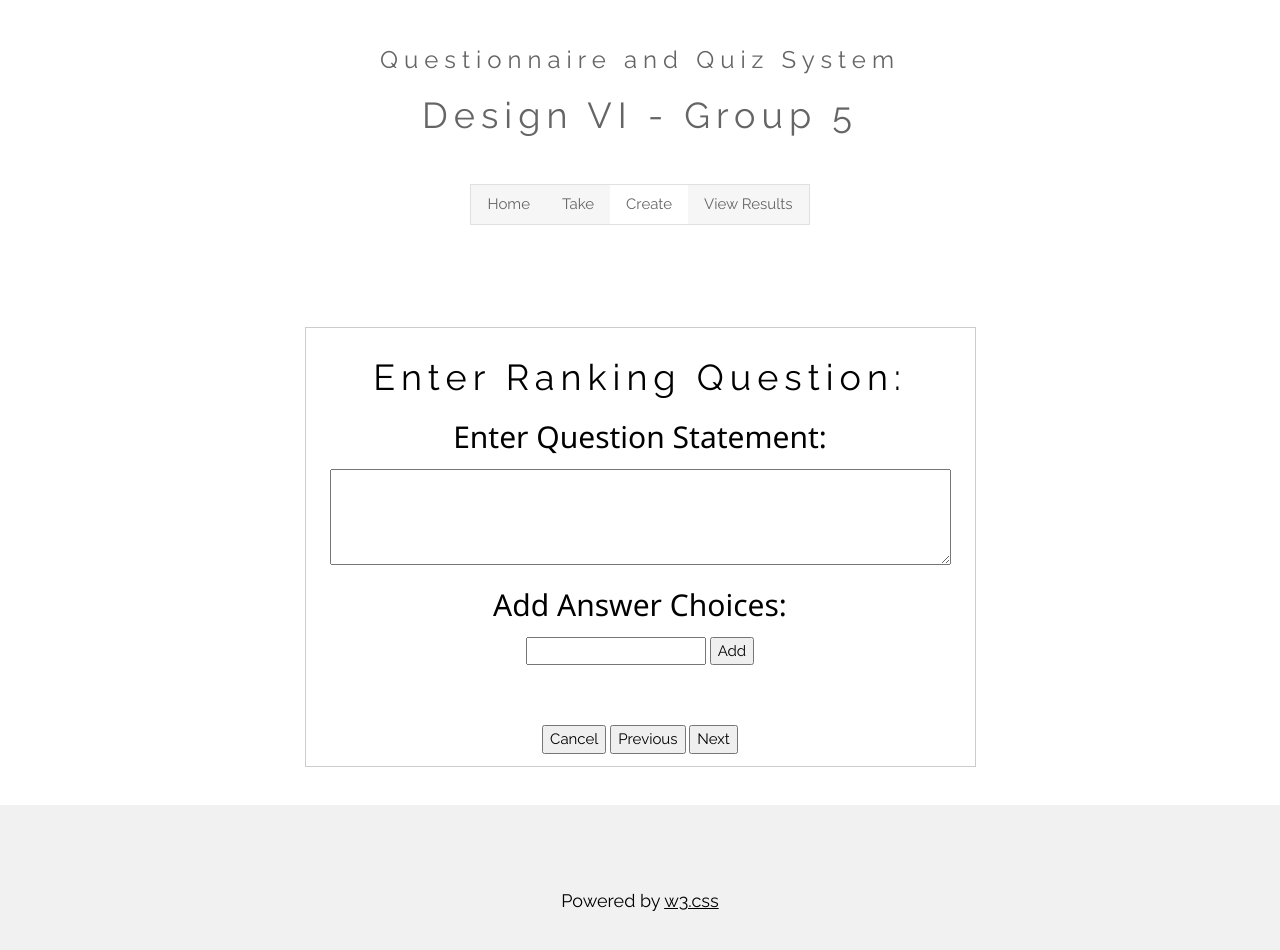
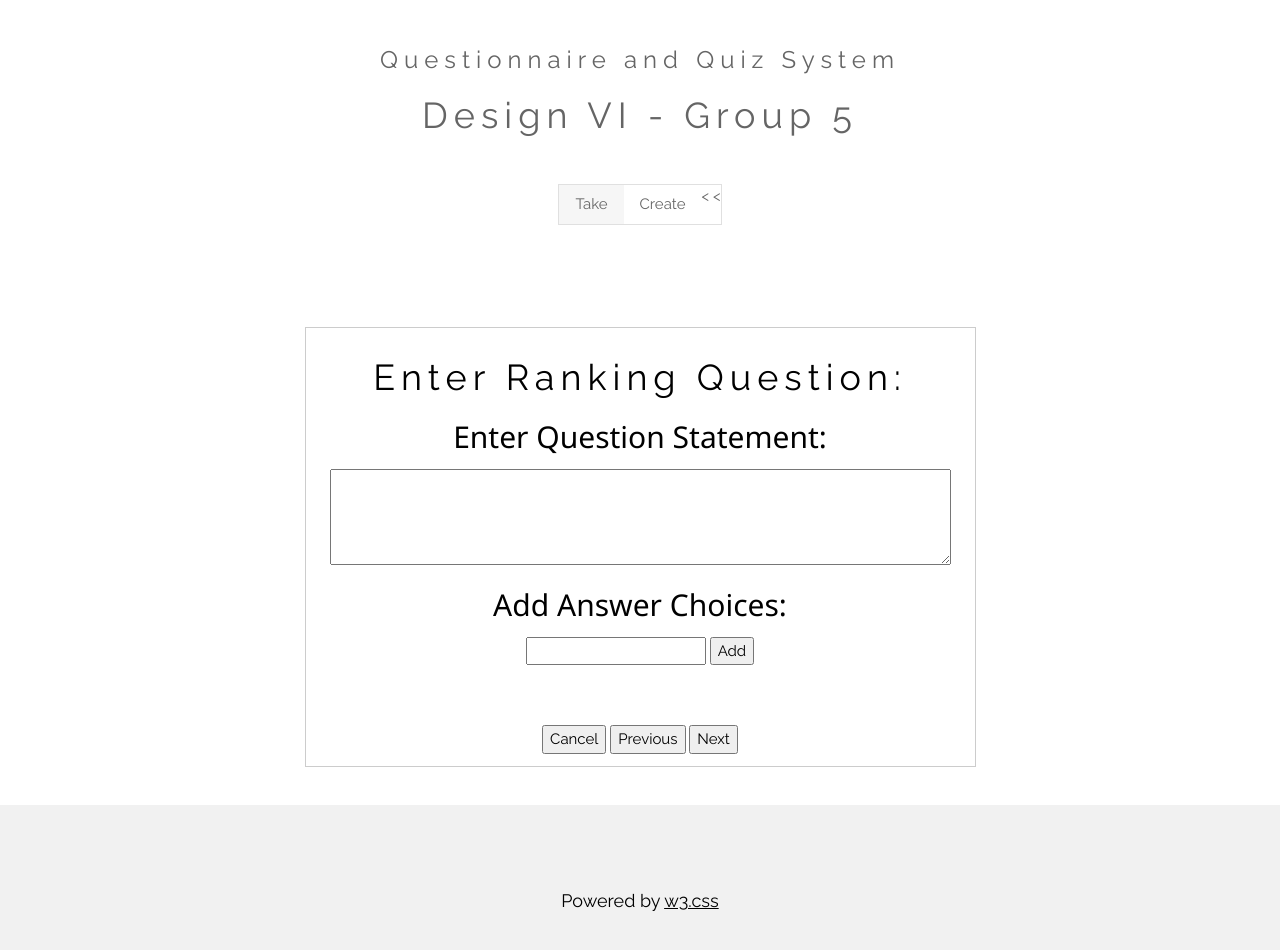
Before and after one commit to gmccorma/ssw322MGC, a plain HTML site: page ranking.html in a window 1280 px wide. Drawn offline with nearby package versions, Linux system fonts and the light colour scheme.

Commit message:
Update ranking.html

```diff
--- a/ranking.html
+++ b/ranking.html
@@ -23,10 +23,10 @@ h1 {letter-spacing: 6px}
 
   <div class="w3-padding-32">
     <div class="w3-bar w3-border">
-      <a href="index.html" class="w3-bar-item w3-button w3-light-grey">Home</a>
+   <<!--   <a href="index.html" class="w3-bar-item w3-button w3-light-grey">Home</a> -->
       <a href="take.html" class="w3-bar-item w3-button w3-light-grey">Take</a>
       <a href="create.html" class="w3-bar-item w3-button">Create</a>
-      <a href="view_results.html" class="w3-bar-item w3-button w3-light-grey">View Results</a>
+   <<!--   <a href="view_results.html" class="w3-bar-item w3-button w3-light-grey">View Results</a> -->
     </div>
   </div>
 </header>
```
